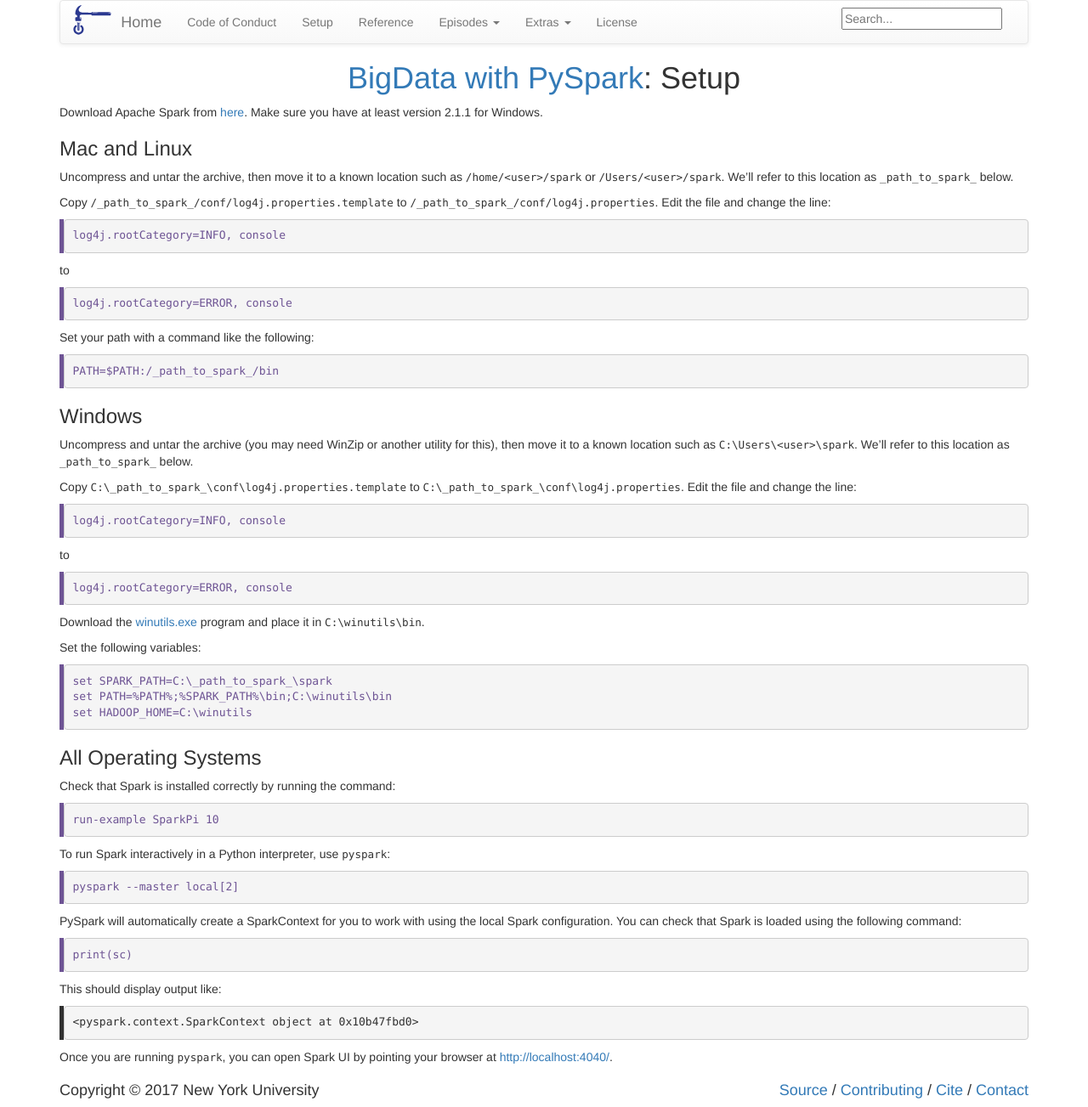
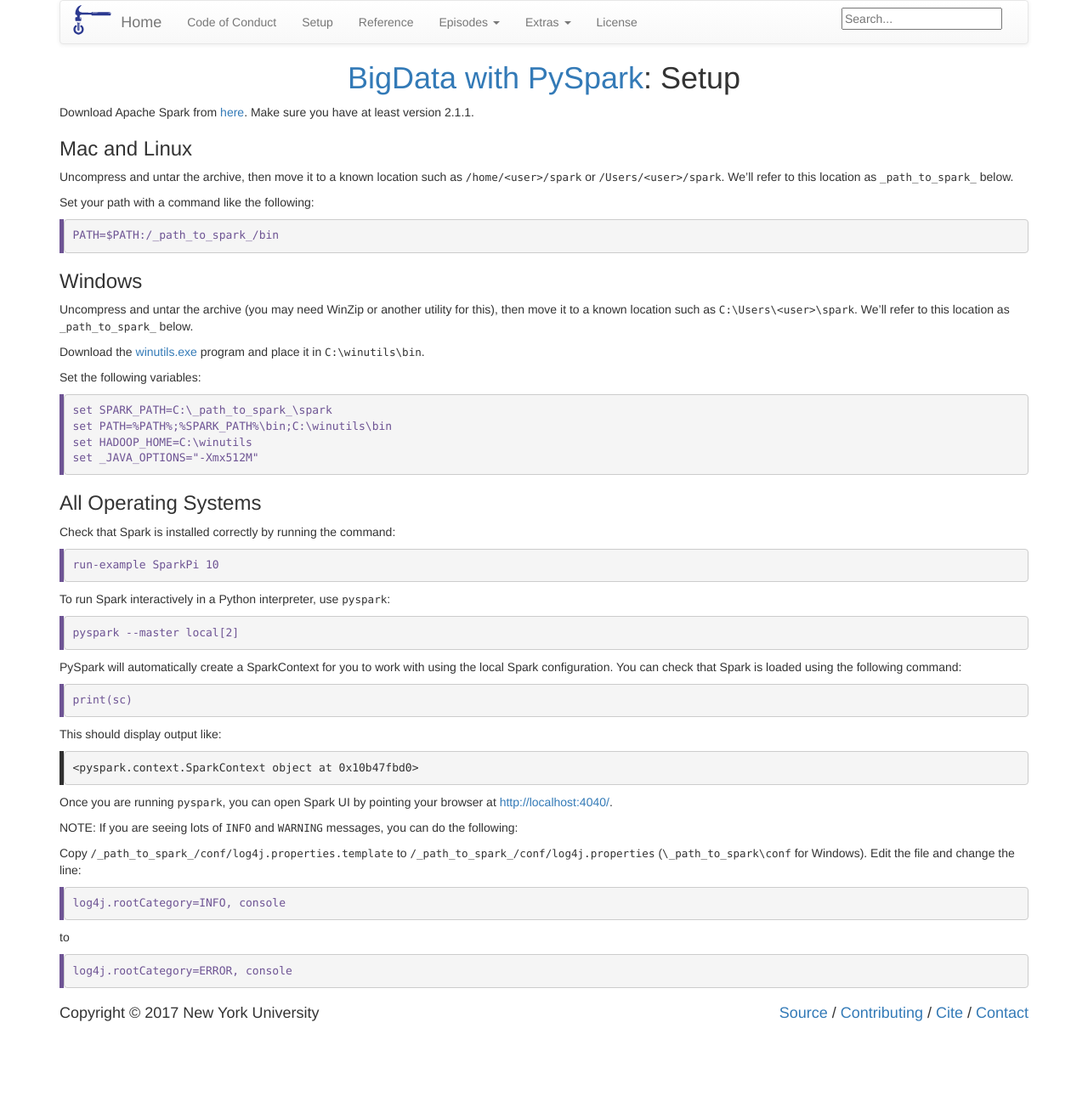
Before and after one commit to nyu-cds/python-bigdata, a Jekyll site: the page built from setup.md, in a window 1280 px wide. Shown: the whole page at 85% size. Built offline with Jekyll 4.4.1, drawn with Linux system fonts in a browser that asks for light colours; after the commit the page ends 1213 px from its top, so only the background shows below that.

Commit message:
Signed-off-by: Greg Watson <g.watson@computer.org>

```diff
--- a/setup.md
+++ b/setup.md
@@ -3,26 +3,12 @@
 title: Setup
 permalink: /setup/
 ---
-Download Apache Spark from [here](https://spark.apache.org/downloads.html). Make sure you have at least version 2.1.1 for Windows.
+Download Apache Spark from [here](https://spark.apache.org/downloads.html). Make sure you have at least version 2.1.1.
 
 ### Mac and Linux
 
 Uncompress and untar the archive, then move it to a known location such as `/home/<user>/spark` or `/Users/<user>/spark`. We'll refer to
 this location as `_path_to_spark_` below.
-
-Copy `/_path_to_spark_/conf/log4j.properties.template` to `/_path_to_spark_/conf/log4j.properties`. Edit the file and change the line:
-
-~~~
-log4j.rootCategory=INFO, console
-~~~
-{: .python}
-
-to
-
-~~~
-log4j.rootCategory=ERROR, console
-~~~
-{: .python}
 
 Set your path with a command like the following:
 
@@ -36,20 +22,6 @@
 Uncompress and untar the archive (you may need WinZip or another utility for this), then move it to a known location such as
 `C:\Users\<user>\spark`. We'll refer to this location as `_path_to_spark_` below.
 
-Copy `C:\_path_to_spark_\conf\log4j.properties.template` to `C:\_path_to_spark_\conf\log4j.properties`. Edit the file and change the line:
-
-~~~
-log4j.rootCategory=INFO, console
-~~~
-{: .python}
-
-to
-
-~~~
-log4j.rootCategory=ERROR, console
-~~~
-{: .python}
-
 Download the [winutils.exe]({{ page.root }}/files/winutils.exe) program and place it in `C:\winutils\bin`.
 
 Set the following variables:
@@ -58,6 +30,7 @@
 set SPARK_PATH=C:\_path_to_spark_\spark
 set PATH=%PATH%;%SPARK_PATH%\bin;C:\winutils\bin
 set HADOOP_HOME=C:\winutils
+set _JAVA_OPTIONS="-Xmx512M"
 ~~~
 {: .bash}
 
@@ -93,3 +66,20 @@
 {: .output}
 
 Once you are running `pyspark`, you can open Spark UI by pointing your browser at [http://localhost:4040/](http://localhost:4040/).
+
+NOTE: If you are seeing lots of `INFO` and `WARNING` messages, you can do the following:
+
+Copy `/_path_to_spark_/conf/log4j.properties.template` to `/_path_to_spark_/conf/log4j.properties` (`\_path_to_spark\conf` for Windows).
+Edit the file and change the line:
+
+~~~
+log4j.rootCategory=INFO, console
+~~~
+{: .python}
+
+to
+
+~~~
+log4j.rootCategory=ERROR, console
+~~~
+{: .python}
```
